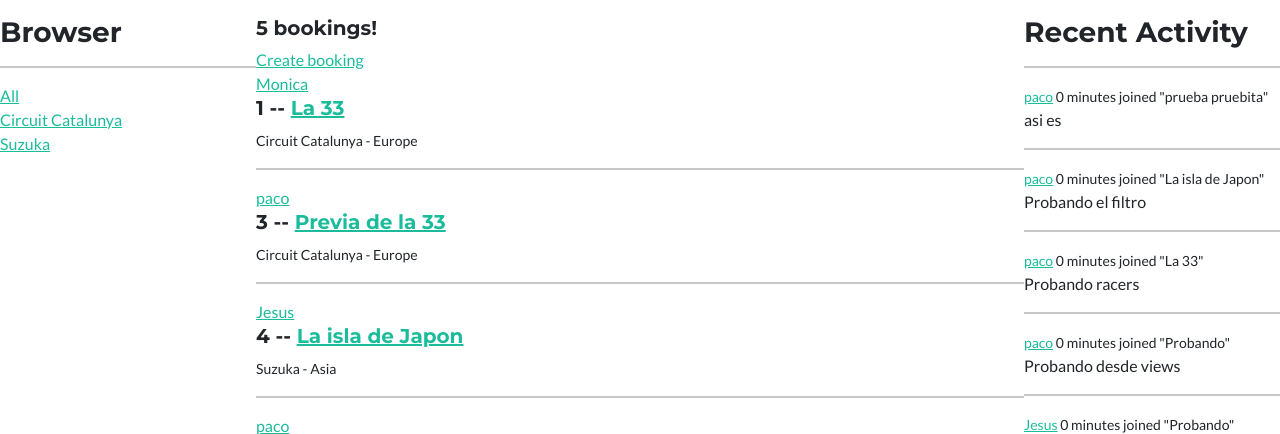
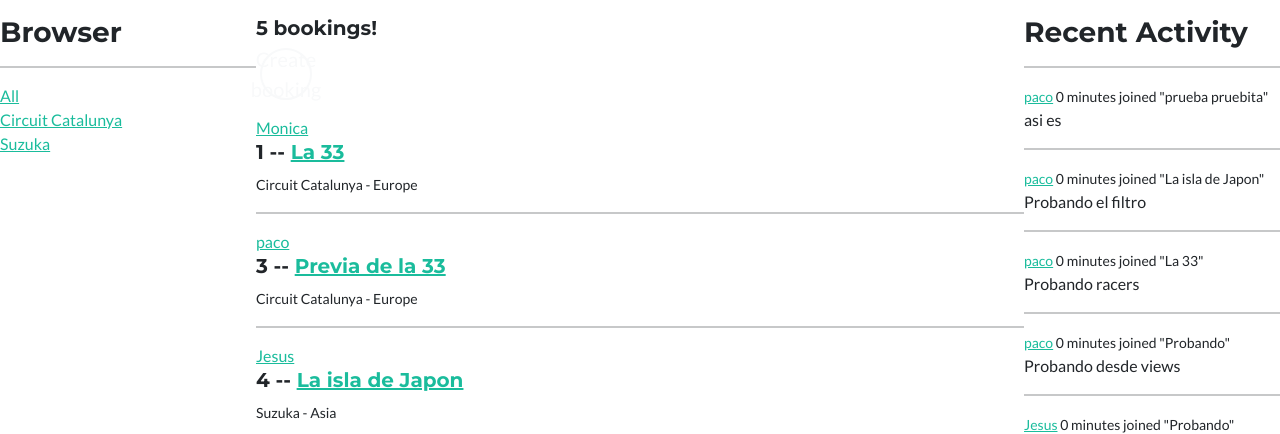
Before and after one commit to Pichilichi/KartF1, a Django app: page / in a window 1280 px wide. Shown: the part 104-538 px from the top of the page. Run offline with Django 4.2, Linux system fonts and the light colour scheme; data comes from the database, SQL or seed files in the repository; some libraries are stand-ins or nearby versions.

Commit message:
CSS V
Hay un boton algo meh. Se queda provisionalmente.

```diff
--- a/KartF1/templates/home.html
+++ b/KartF1/templates/home.html
@@ -24,8 +24,11 @@
         </div>
 
         <div>
-            <h5>{{booking_count}} bookings!</h5>
-            <a href="{% url 'create-booking' %}">Create booking</a>
+            <ul class="navbar-nav ms-auto">
+                <p class="masthead-subheading font-weight-light mb-0"><h5>{{booking_count}} bookings!</h5>
+                <a class="btn btn-outline-light btn-social mx-1" href="{% url 'create-booking' %}">Create booking</a></p>
+            </ul>
+
 
             {% include 'booking_component.html' %}
         </div>
```
